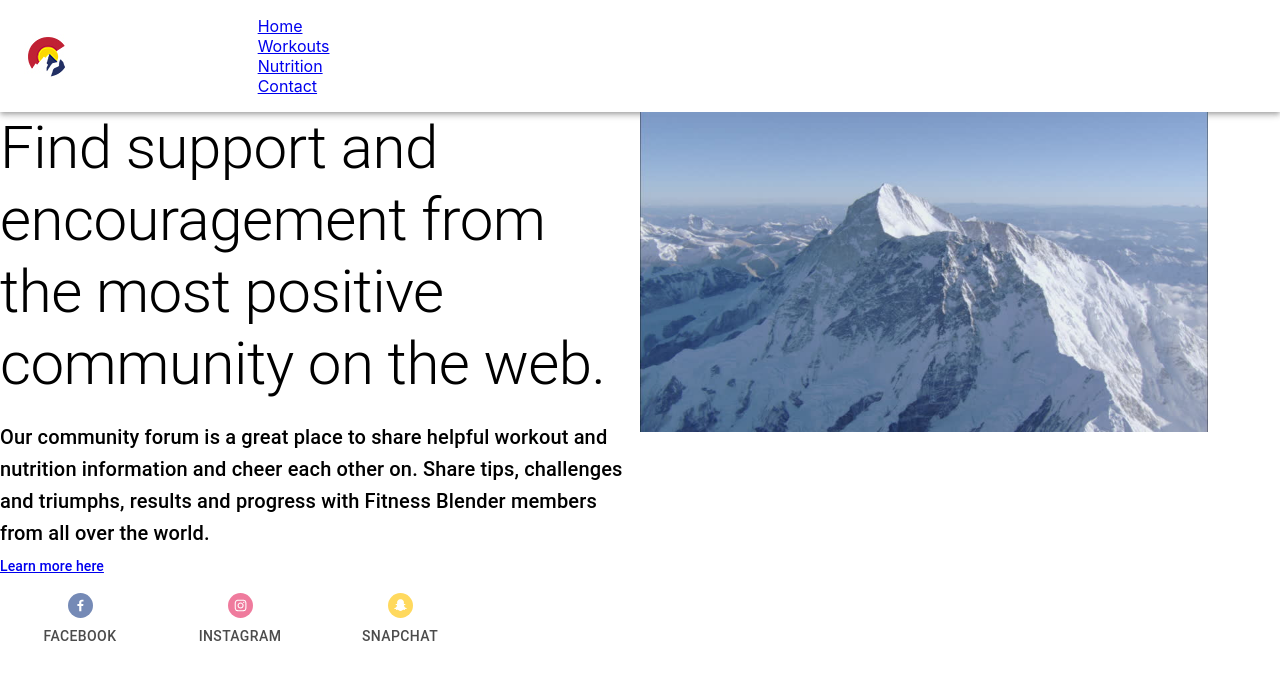
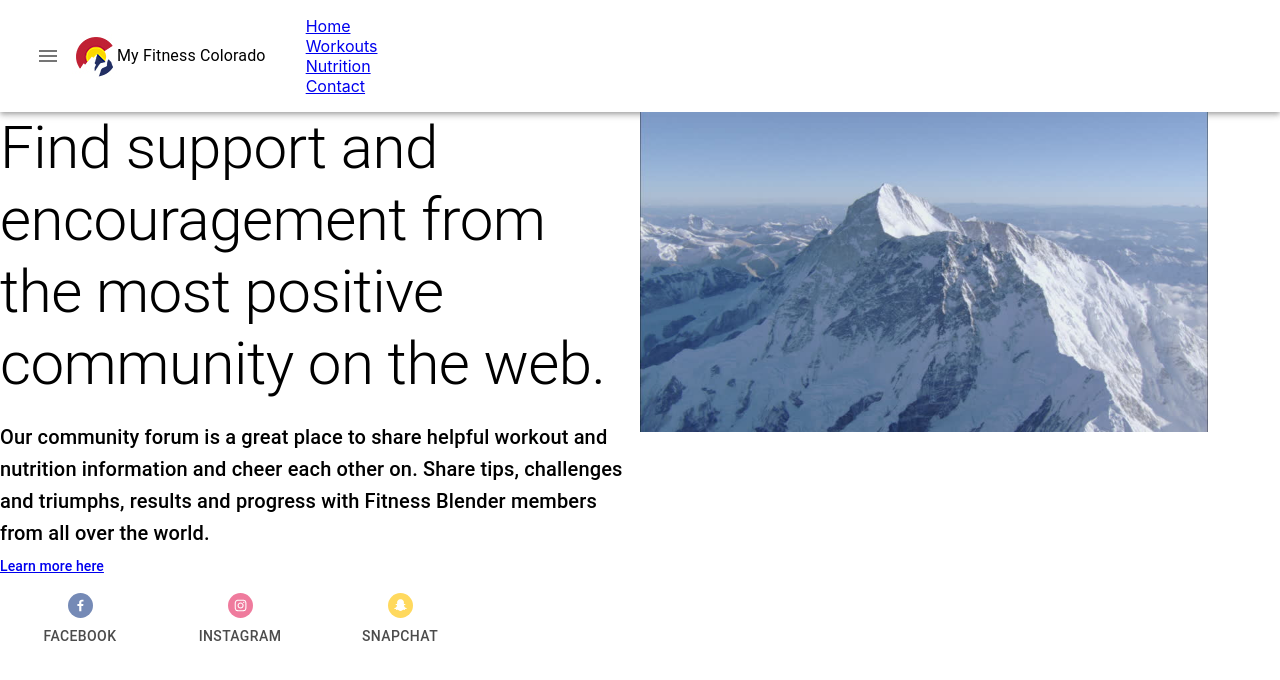
Before and after one commit to martinezfran63/my_fitness_colorado, a React (Create React App) app: page / in a window 1280 px wide. Shown: the top 680 px of the page. Built offline with nearby package versions, Linux system fonts and the light colour scheme.

Commit message:
menu icon

```diff
--- a/src/components/HeaderComponent.js
+++ b/src/components/HeaderComponent.js
@@ -4,6 +4,8 @@ import { AppBar, Toolbar } from  "@material-ui/core";
 import Typography from "@material-ui/core/Typography";
 import logo from "../images/MyFitnessColoradoLogo.jpg";
 import styled from 'styled-components';
+import IconButton from '@material-ui/core/IconButton';
+import MenuIcon from '@material-ui/icons/Menu';
 
 const HeaderImg = styled.div`
   background-image: url(${logo});
@@ -17,8 +19,13 @@ function HeaderComponent() {
     <Fragment>
       <AppBar position="static" style={{ background: '#ffffff' }}>
         <Toolbar>
+        <IconButton>
+            <MenuIcon />
+          </IconButton>
+
+
           <HeaderImg></HeaderImg>
-          <Typography >
+          <Typography style={{ color: '#000000' }}>
             My Fitness Colorado
           </Typography>
 		  <ul>
```
